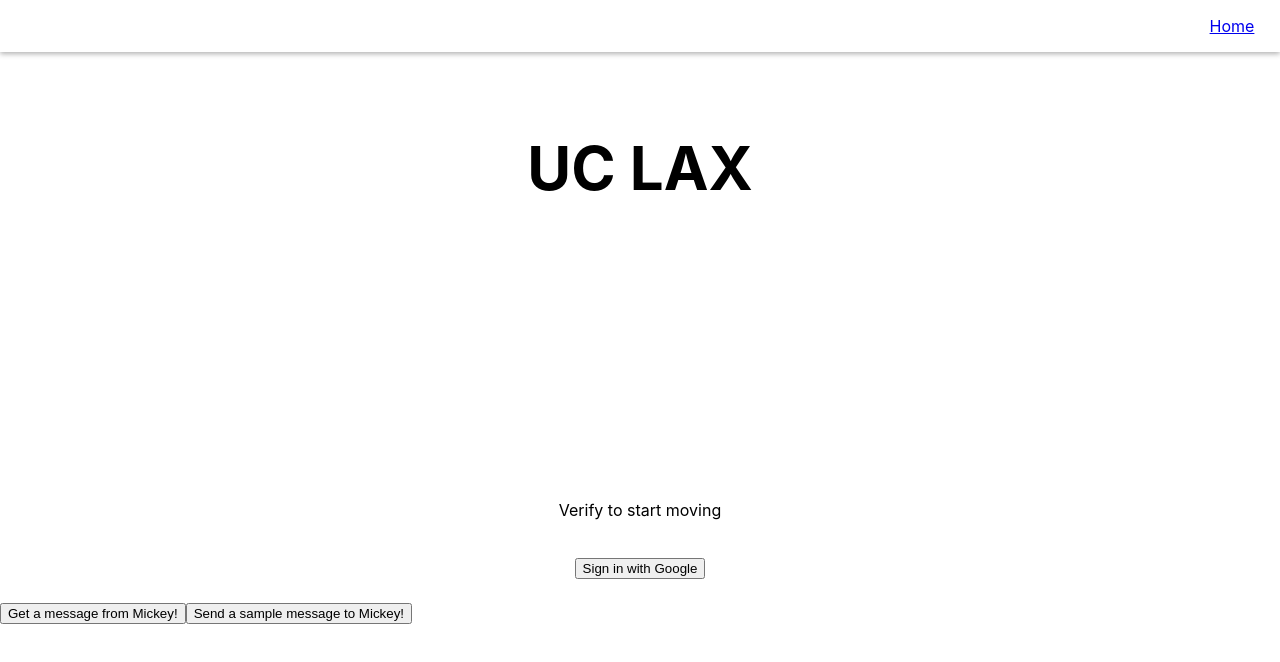
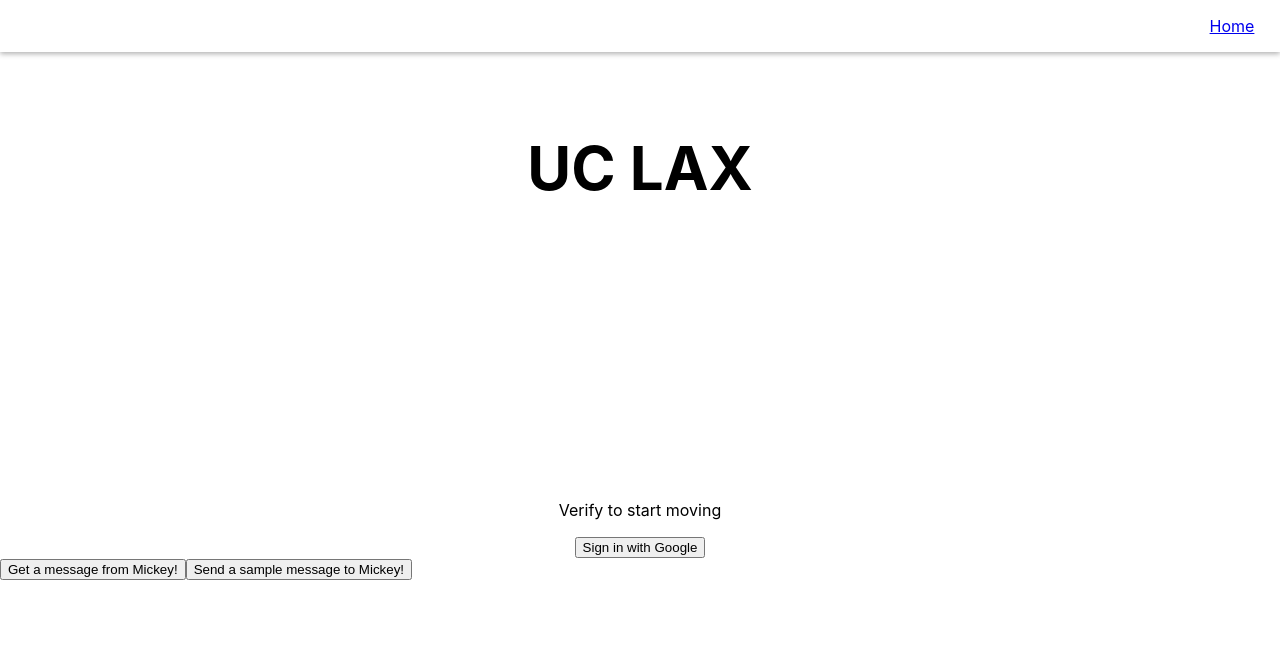
Before and after one commit to nareha/UCLAX, a React (Create React App) app in the folder frontend/: page / in a window 1280 px wide. Shown: the top 662 px of the page. Built offline with nearby package versions, Linux system fonts and the light colour scheme; the HTML template or start-up script is replaced by a standard one.

Commit message:
fix: remove "Verify to start moving" when user is already logged in

```diff
--- a/frontend/src/components/LandingPage/LandingPage.tsx
+++ b/frontend/src/components/LandingPage/LandingPage.tsx
@@ -96,12 +96,12 @@ const LandingPage: React.FC<Verification> = ({verify, isVerified}: Verification)
           <h1>UC LAX</h1>
         </div>
         <div className="description">
-            <p>Verify to start moving</p>
-            <h1>
             {!isVerified &&
+              <>
+              <p>Verify to start moving</p>
               <button onClick={ () => googleLogin() }>Sign in with Google</button>
+              </>
             }
-            </h1>
         </div>
       </div>
 
```
